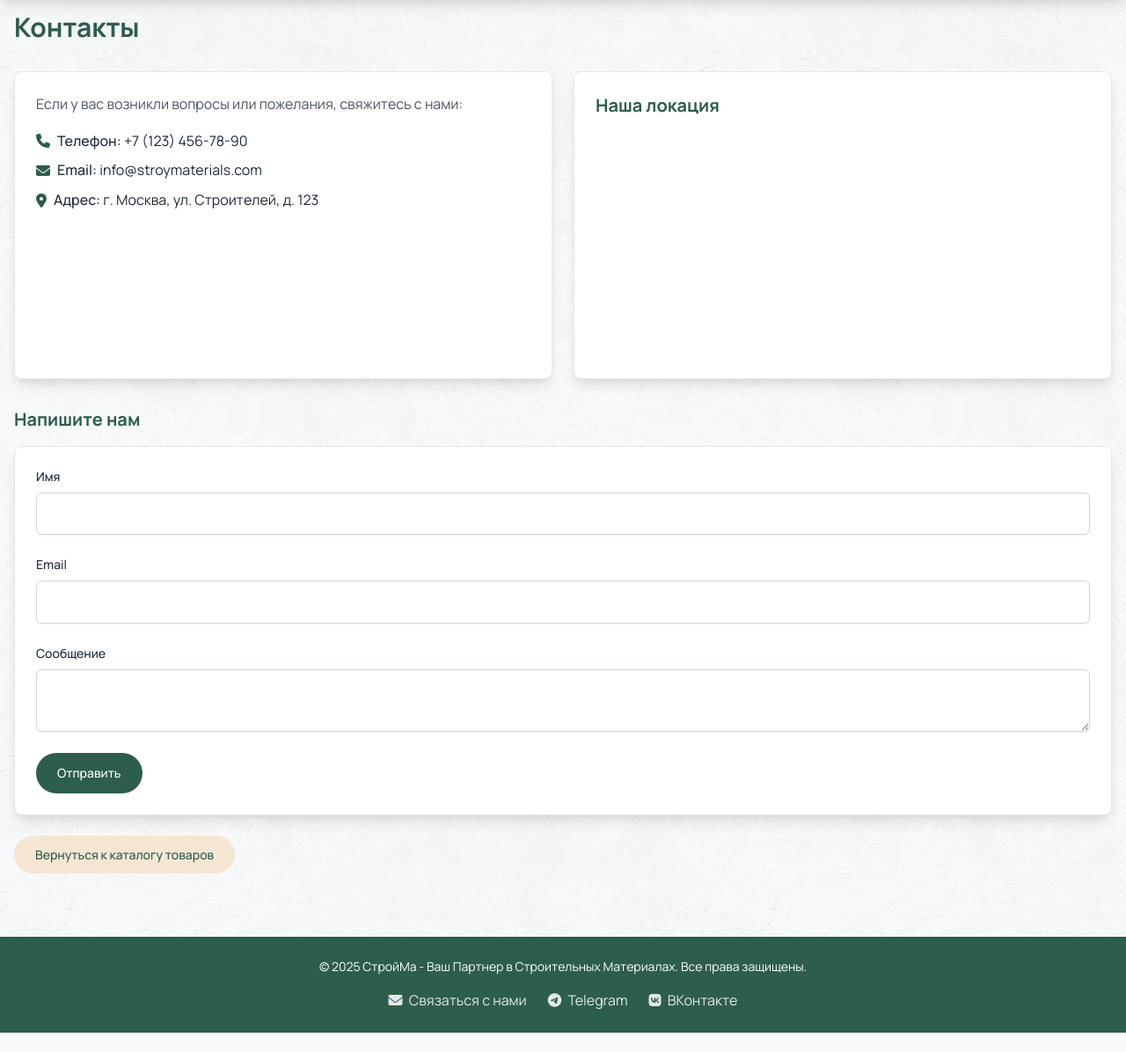
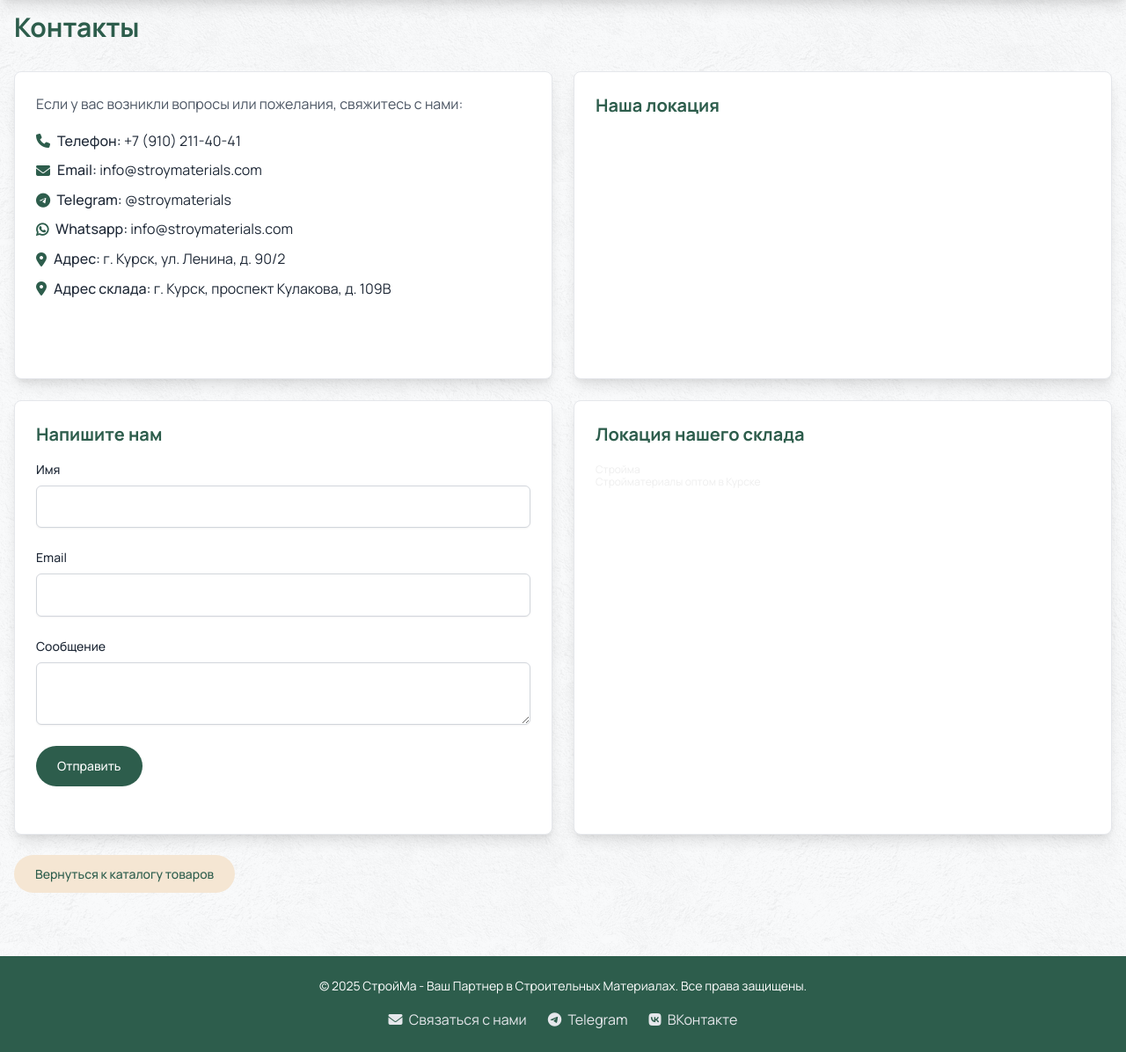
Before and after one commit to develop-mdv/stroyma_website, a Django app: page /contact/ in a window 1280 px wide. Shown: the part 83-1279 px from the top of the page at 88% size. Before the commit the page ends 1257 px from the top, so only its background shows below. Run offline with Django 5.2, Linux system fonts and the light colour scheme; some libraries are stand-ins or nearby versions.

Commit message:
Исправление контактов

```diff
--- a/products/templates/products/contact.html
+++ b/products/templates/products/contact.html
@@ -10,15 +10,27 @@
         <ul class="space-y-2">
             <li class="flex items-center">
                 <i class="fas fa-phone mr-2 text-deep-green"></i>
-                <span><strong class="font-medium">Телефон:</strong> +7 (123) 456-78-90</span>
+                <span><strong class="font-medium">Телефон:</strong> +7 (910) 211-40-41</span>
             </li>
             <li class="flex items-center">
                 <i class="fas fa-envelope mr-2 text-deep-green"></i>
                 <span><strong class="font-medium">Email:</strong> info@stroymaterials.com</span>
             </li>
             <li class="flex items-center">
+                <i class="fas fa-brands fa-telegram mr-2 text-deep-green"></i>
+                <span><strong class="font-medium">Telegram:</strong> @stroymaterials</span>
+            </li>
+            <li class="flex items-center">
+                <i class="fas fa-brands fa-whatsapp mr-2 text-deep-green"></i>
+                <span><strong class="font-medium">Whatsapp:</strong> info@stroymaterials.com</span>
+            </li>
+            <li class="flex items-center">
                 <i class="fas fa-map-marker-alt mr-2 text-deep-green"></i>
-                <span><strong class="font-medium">Адрес:</strong> г. Москва, ул. Строителей, д. 123</span>
+                <span><strong class="font-medium">Адрес:</strong> г. Курск, ул. Ленина, д. 90/2</span>
+            </li>
+            <li class="flex items-center">
+                <i class="fas fa-map-marker-alt mr-2 text-deep-green"></i>
+                <span><strong class="font-medium">Адрес склада:</strong> г. Курск, проспект Кулакова, д. 109В</span>
             </li>
         </ul>
     </div>
@@ -34,11 +46,9 @@
             </iframe>
         </div>
     </div>
-</div>
-
     <!-- Форма обратной связи -->
+    <form method="post" class="bg-white rounded-lg shadow-lg p-6 border border-gray-200 dark:border-gray-600">
         <h3 class="text-xl font-semibold text-deep-green mb-4">Напишите нам</h3>
-<form method="post" class="bg-white rounded-lg shadow-lg p-6 border border-gray-200 dark:border-gray-600">
         {% csrf_token %}
         <div class="grid grid-cols-1 gap-6">
             <div>
@@ -74,6 +84,28 @@
             </button>
         </div>
     </form>
+        <!-- Карта до склада -->
+    <div class="bg-white rounded-lg shadow-lg p-6 border border-gray-200 dark:border-gray-600">
+        <h3 class="text-xl font-semibold text-deep-green mb-4">Локация нашего склада</h3>
+        <div class="w-full" style="position:relative;overflow:hidden;">
+            <a href="https://yandex.ru/maps/org/stroyma/33371896751/?utm_medium=mapframe&utm_source=maps"
+               style="color:#eee;font-size:12px;position:absolute;top:0px;">
+                Стройма
+            </a>
+            <a href="https://yandex.ru/maps/8/kursk/category/building_materials_wholesale/184107755/?utm_medium=mapframe&utm_source=maps"
+               style="color:#eee;font-size:12px;position:absolute;top:14px;">
+                Стройматериалы оптом в Курске
+            </a>
+            <iframe src="https://yandex.ru/map-widget/v1/org/stroyma/33371896751/?ll=36.127826%2C51.654815&z=16.33"
+                    width="100%"
+                    height="400"
+                    frameborder="1"
+                    allowfullscreen="true"
+                    style="position:relative;">
+            </iframe>
+        </div>
+    </div>
+</div>
 
 <!-- Кнопка возврата к каталогу -->
 <div class="mt-8">
```
Lines whose indentation alone changed are shown as unchanged.
